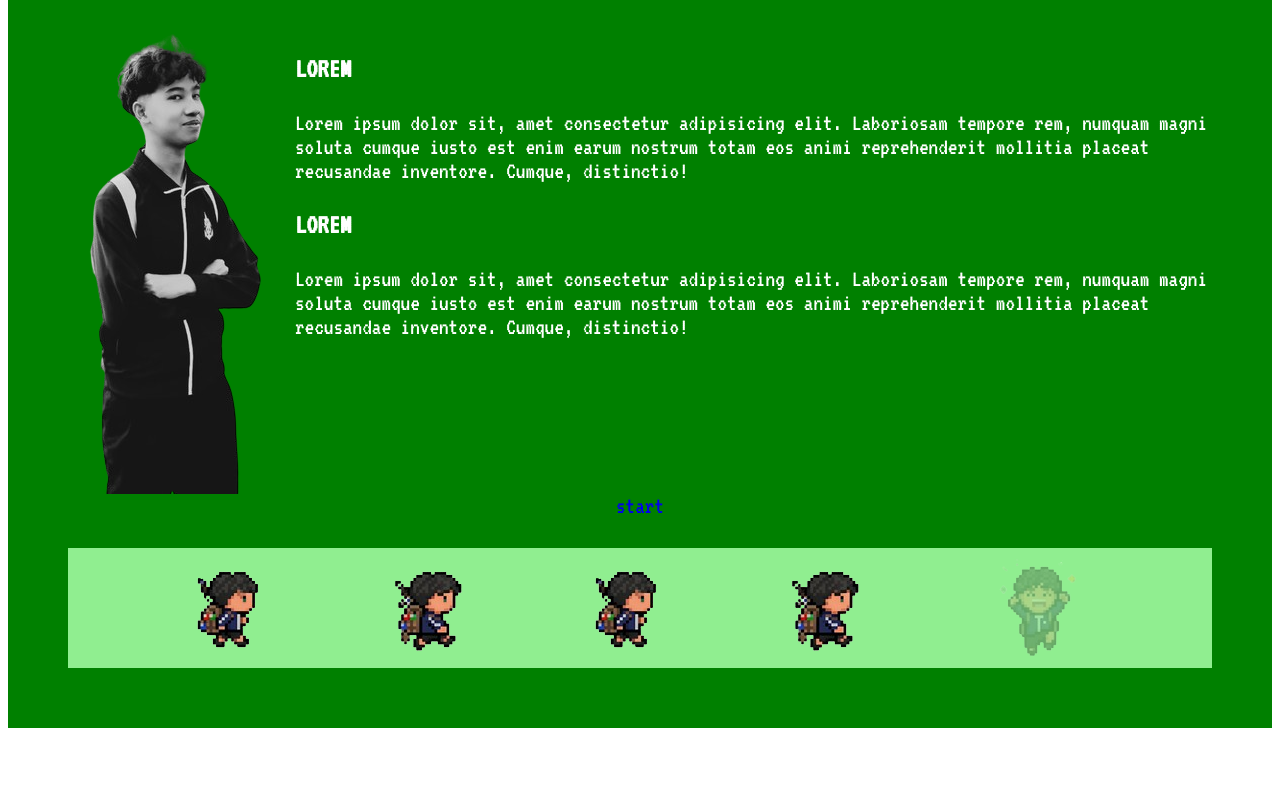
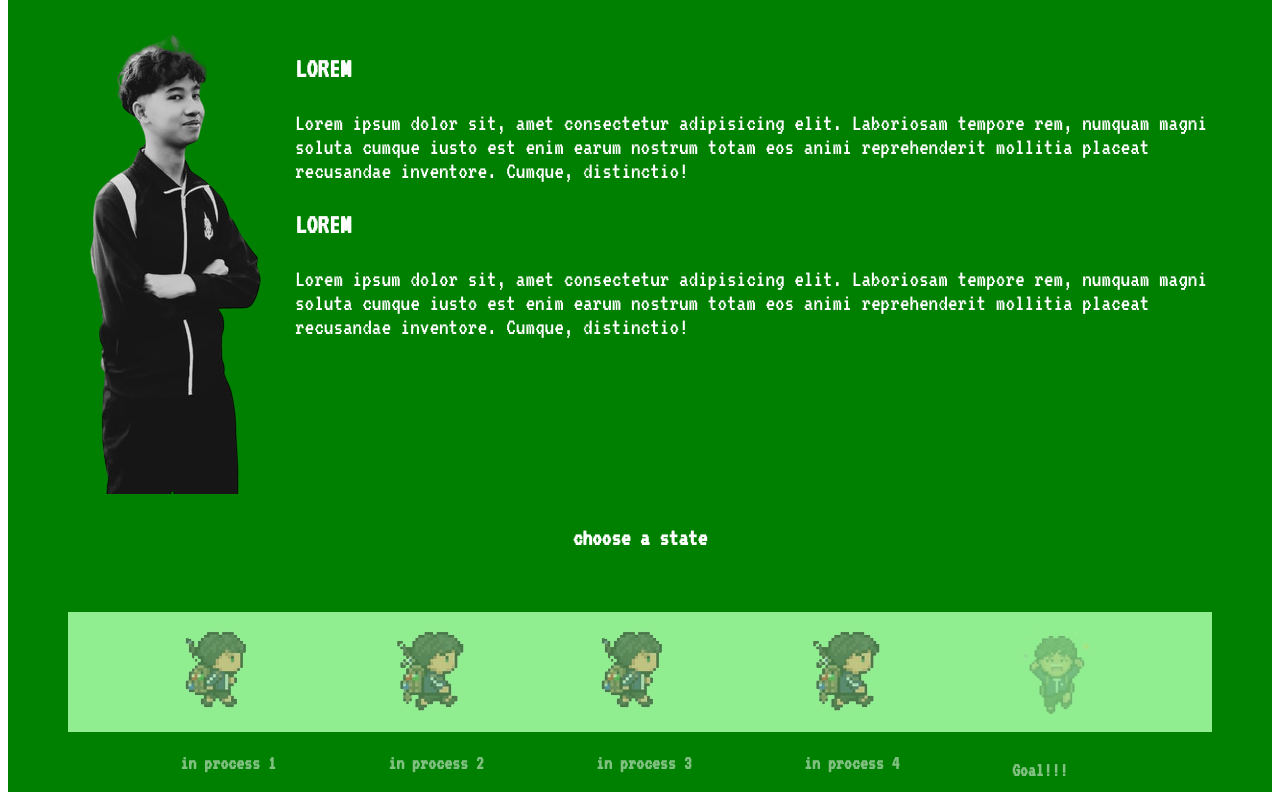
Before and after one commit to kklamklin/Myweb, a plain HTML site: page index.html in a window 1280 px wide. Shown: the part 936-1736 px from the top of the page. Before the commit the page ends 1672 px from the top, so only its background shows below. Drawn offline with Linux system fonts and the light colour scheme.

Commit message:
change animation to hover

```diff
--- a/index.html
+++ b/index.html
@@ -47,13 +47,28 @@
         </div>
         </div>
         <div style="display: flex; justify-content: center;">
-        <a href="#animation_box">start</a></div>
+        <h4>choose a state</h4></div>
         <div id="animation_box">
-            <img class="animation_box_chibi" src="asset/chibi_toRight1.png.png" alt="R1" id="animation_chibi_1">
-            <img class="animation_box_chibi" src="asset/chibi_toRight2.png.png" alt="R2" id="animation_chibi_2">
-            <img class="animation_box_chibi" src="asset/chibi_toRight1.png.png" alt="R1" id="animation_chibi_3">
-            <img class="animation_box_chibi" src="asset/chibi_toRight2.png.png" alt="R2" id="animation_chibi_4">
-            <img class="animation_box_chibi" src="asset/at_goal.png" alt="goal" id="animation_chibi_5">
+            <div id="animation_chibi_1" class="animation_box_chibi">
+                <img  src="asset/chibi_toRight1.png.png" alt="R1" >
+                <h5>in process 1</h5>
+            </div>
+            <div id="animation_chibi_2" class="animation_box_chibi">
+                <img src="asset/chibi_toRight2.png.png" alt="R2">
+                <h5>in process 2</h5>
+            </div>
+            <div id="animation_chibi_3" class="animation_box_chibi">
+                <img src="asset/chibi_toRight1.png.png" alt="R1">
+                <h5>in process 3</h5>
+            </div>
+            <div id="animation_chibi_4" class="animation_box_chibi">
+                <img src="asset/chibi_toRight2.png.png" alt="R2">
+                <h5>in process 4</h5>
+            </div>
+            <div id="animation_chibi_5" class="animation_box_chibi">
+                <img class="animation_box_chibi" src="asset/at_goal.png" alt="goal">
+                <h5>Goal!!!</h5>
+            </div>
         </div>
     </section>
 </body>
--- a/script.js
+++ b/script.js
@@ -29,6 +29,7 @@ navbarMenu.addEventListener("click", ()=>{
     let menu_bar = document.querySelector("#menu_bar")
     if (is_click_menu_bar){
         document.body.style.filter = "brightness(50%)"
+        menu_bar.style.filter = "brightness(100%)"
         menu_bar.classList.add("menu_bar_open")
     }
     else{
--- a/style.css
+++ b/style.css
@@ -49,7 +49,10 @@ a{
     width: 30vw;
     float: left;
     background-color: green;
-
+    filter: brightness(100%);
+    position: sticky;
+    left: 0px;
+    top: 100px;
 }
 
 #bg_1{
@@ -113,33 +116,13 @@ a{
     align-items: center;
 }
 
-#animation_box_chibi{
-    height: 50px;
+.animation_box_chibi{
+    height: 100px;
+    opacity: 0.5;
+    justify-content: center;
+    align-content: center;
 }
-
-#animation_chibi_1{
-    animation-name: phase;
-    animation-duration: 2s;
-
+.animation_box_chibi:hover{
+    transform: scale(1.1);
+    opacity: 1;
 }
-#animation_chibi_2{
-    animation-name: phase;
-    animation-duration: 3s;
-}
-#animation_chibi_3{
-    animation-name: phase;
-    animation-duration: 4s;
-}
-#animation_chibi_4{
-    animation-name: phase;
-    animation-duration: 5s;
-}
-#animation_chibi_5{
-    animation-name: phase;
-    animation-duration: 6s;
-    position: relative;
-}
-@keyframes phase{
-    0% {visibility: hidden;opacity: 0;}
-    100% {visibility: visible;opacity: 0.3;}
-}
```
